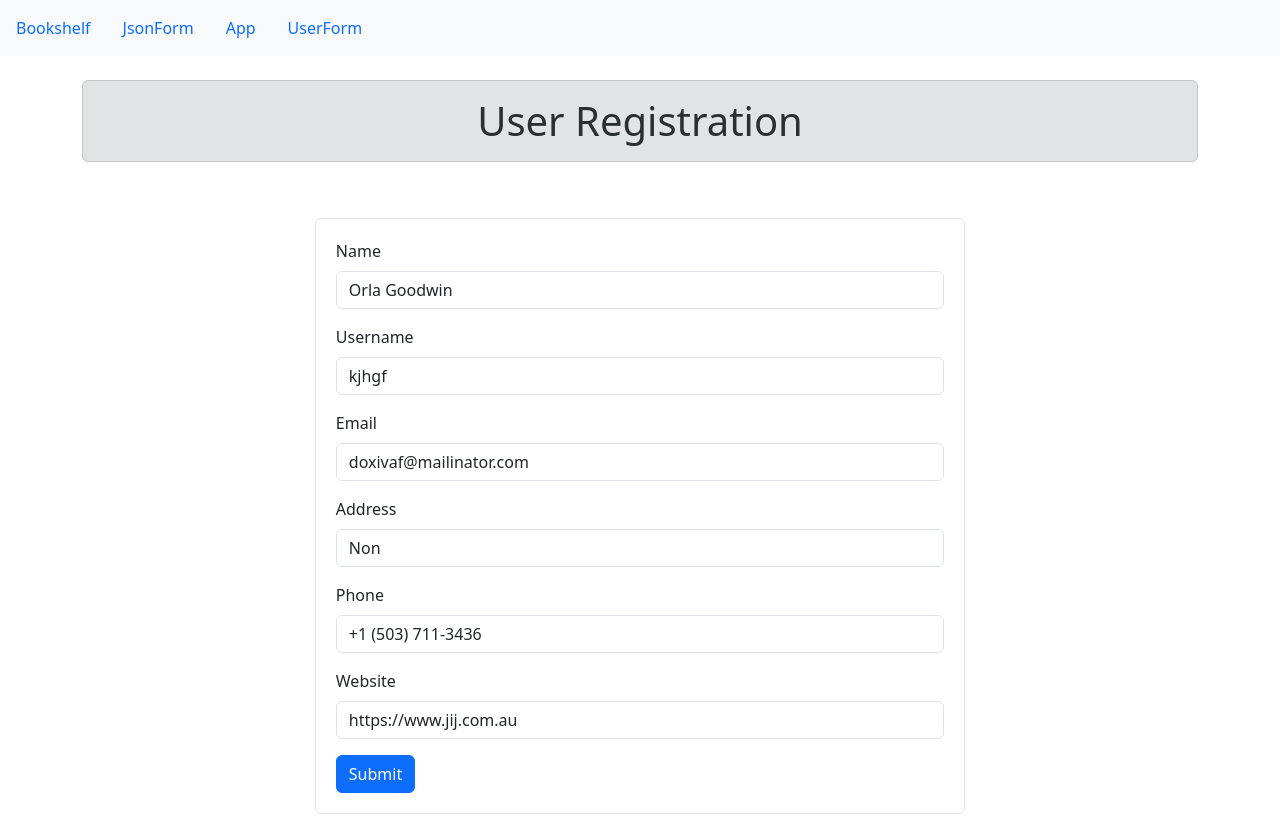
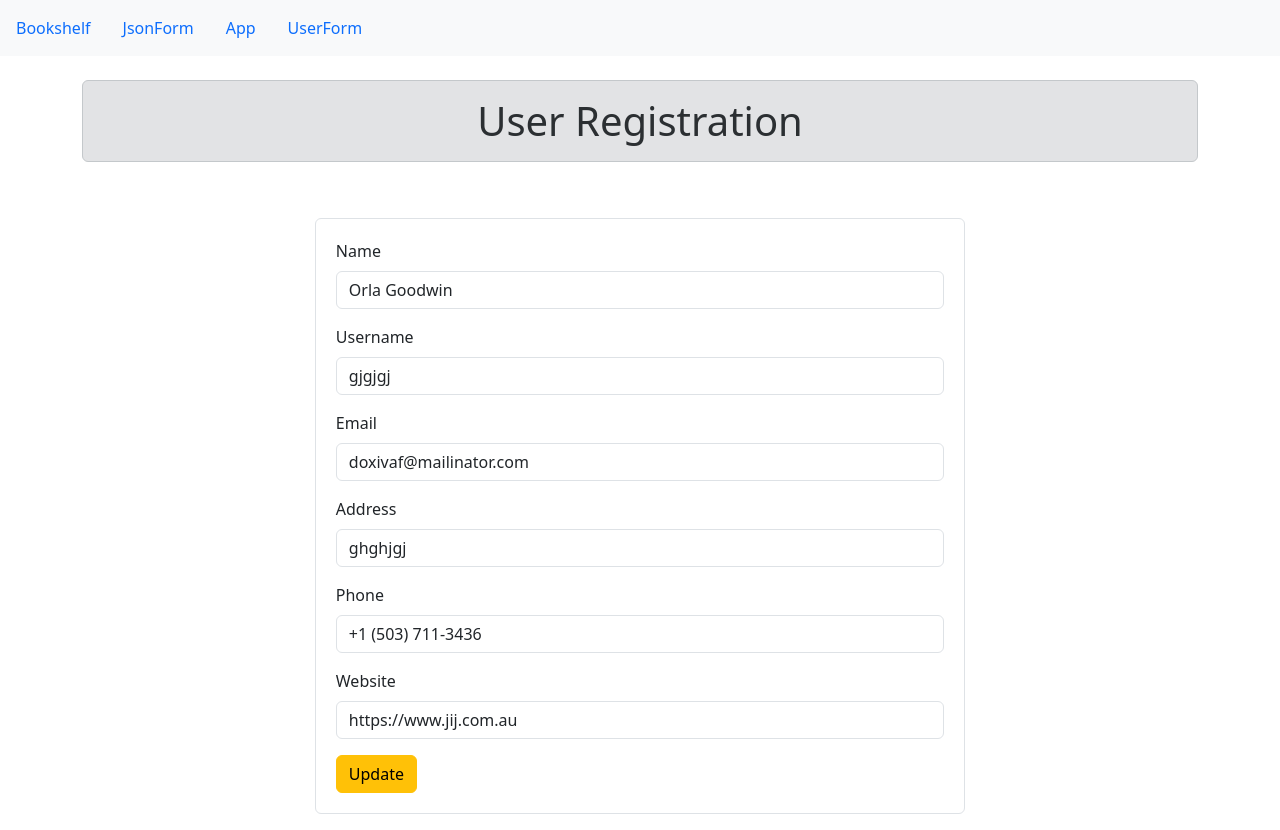
Before and after one commit to Pankaj17git/react-roadmap, a React (Vite) app: page /userForm in a window 1280 px wide. Both pictures are taken after a click on the button 1152 px from the left and 120 px from the top of the page. Built offline with nearby package versions, Linux system fonts and the light colour scheme; data requests are answered from the project's data file.

Commit message:
feat: update user form handling and navigation, improve user update functionality

```diff
--- a/public/db.json
+++ b/public/db.json
@@ -3,11 +3,20 @@
     {
       "id": "242f3f7d",
       "name": "Orla Goodwin",
-      "username": "kjhgf",
+      "username": "gjgjgj",
       "email": "doxivaf@mailinator.com",
-      "address": "Non ",
+      "address": "ghghjgj ",
       "phone": "+1 (503) 711-3436",
       "website": "https://www.jij.com.au"
+    },
+    {
+      "id": "eed579a1",
+      "name": "Brian Bauer",
+      "username": "fuwemudaz",
+      "email": "kyfuxykyce@mailinator.com",
+      "address": "Rerum quam eum nesci",
+      "phone": "+1 (741) 892-8859",
+      "website": "https://www.pyvotutojol.net"
     }
   ]
 }
--- a/src/components/JSONForm.jsx
+++ b/src/components/JSONForm.jsx
@@ -1,7 +1,7 @@
 import React from "react";
 
+
 const UserForm = ({ formData, handleChange, handleSubmit, isEdit, }) => {
-
 
   return (
     <form onSubmit={handleSubmit} className="container-sm mt-4 border rounded" style={{ width: '60%', padding: '20px' }}>
@@ -96,8 +96,9 @@ const UserForm = ({ formData, handleChange, handleSubmit, isEdit, }) => {
         />
       </div>
 
-      <button type="submit" className="btn btn-primary">
-        {isEdit ? "Update" : "Submit"}
+      <button type="submit" className={`btn btn-${isEdit ? "warning" : "primary"}`}>
+        {isEdit ? "Update"  : "Submit"}
+
       </button>
 
     </form>
--- a/src/hooks/useUserStorage.jsx
+++ b/src/hooks/useUserStorage.jsx
@@ -100,7 +100,7 @@ const useUserStorage = () => {
     }
   };
 
-  const updateUser = async (id, updateUserData, setUsers) => {
+  const updateUser = async (id, updateUserData) => {
     try {
       const res = await fetch(`${URL}/${id}`, {
         method: "PUT",
@@ -113,16 +113,15 @@ const useUserStorage = () => {
       }
 
       const updatedUser = await res.json();
-      setUsers((prevUsers) =>
-        prevUsers.map((user) => (user.id === id ? updatedUser : user))
-      );
+
+      console.log("Updated user:", updatedUser);
+
     } catch (error) {
       console.error("Error updating user:", error);
       alert("An error occurred while updating the user.");
     }
+  };
 
-    resetFormData(setUsers);
-  }
 
   return {
     addUser,
--- a/src/pages/FormJSON.jsx
+++ b/src/pages/FormJSON.jsx
@@ -5,6 +5,8 @@ import Header from "../components/header";
 import UserForm from '../components/JSONForm';
 import useUserStorage from "../hooks/useUserStorage";
 import { useLocation } from "react-router-dom";
+import { useNavigate } from "react-router";
+
 
 
 
@@ -22,6 +24,7 @@ const JsonForm = () => {
   });
   const [isEditing, setIsEditing] = useState(false);
   const { addUser, updateUser } = useUserStorage();
+  const navigate = useNavigate();
 
   useEffect(() => {
     const userToEdit = location.state?.userToEdit;
@@ -64,12 +67,14 @@ const JsonForm = () => {
 
     const updatedUser = { ...formData };
 
-    await updateUser(updatedUser.id, updatedUser, setFormData); // You must implement this in your storage hook
+    await updateUser(updatedUser.id, updatedUser); // You must implement this in your storage hook
 
     alert("User updated successfully!");
 
     setIsEditing(false);
     resetFormData();
+
+    navigate("/userForm"); // Redirect to the users page after update
   };
 
   const resetFormData = () => {
@@ -109,7 +114,7 @@ const JsonForm = () => {
             <UserForm formData={formData}
               handleChange={handleChange}
               handleSubmit={isEditing ? handleUpdate : handleSubmit}
-              isEditing={isEditing}
+              isEdit={isEditing}
               setFormData={setFormData}
             />
           </div>
```
